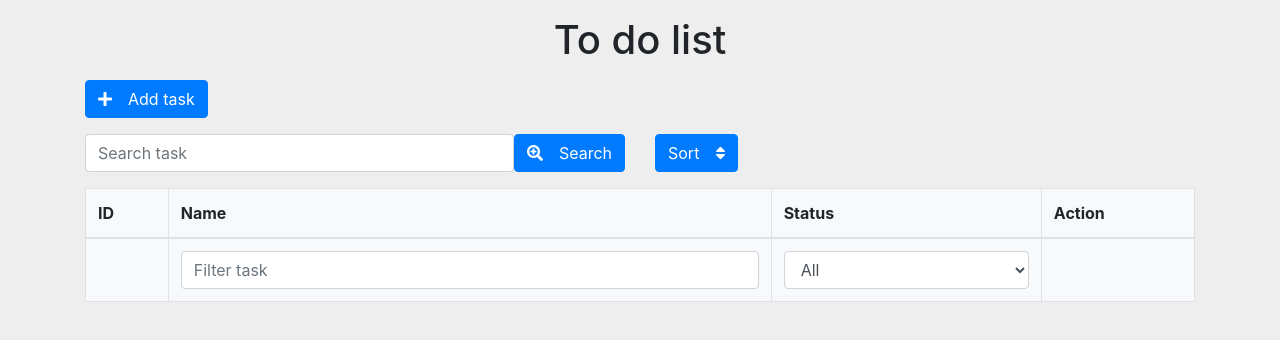
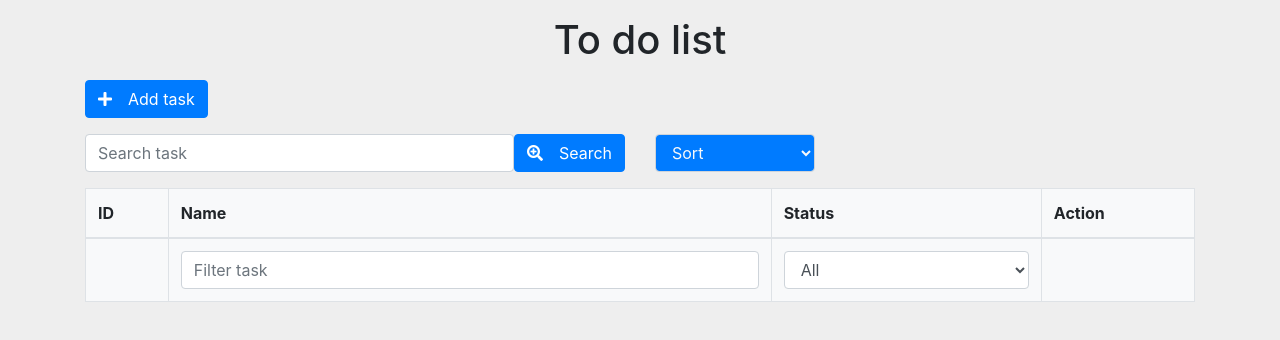
Before and after one commit to ntantai21810/StudyWeb, a React (Create React App) app in the folder Learn_React/todo-list/: page / in a window 1280 px wide. Shown: the top 340 px of the page. Built offline with nearby package versions, Linux system fonts and the light colour scheme.

Commit message:
Add sort feature

```diff
--- a/Learn_React/todo-list/package.json
+++ b/Learn_React/todo-list/package.json
@@ -6,6 +6,9 @@
     "@testing-library/jest-dom": "^5.11.4",
     "@testing-library/react": "^11.1.0",
     "@testing-library/user-event": "^12.1.10",
+    "bootstrap": "^4.6.0",
+    "jquery": "^3.6.0",
+    "popper.js": "^1.16.1",
     "react": "^17.0.2",
     "react-dom": "^17.0.2",
     "react-scripts": "4.0.3",
--- a/Learn_React/todo-list/public/index.html
+++ b/Learn_React/todo-list/public/index.html
@@ -11,12 +11,6 @@
     <title>My To Do List App</title>
     <link
       rel="stylesheet"
-      href="https://cdnjs.cloudflare.com/ajax/libs/twitter-bootstrap/4.6.0/css/bootstrap.min.css"
-      integrity="sha512-P5MgMn1jBN01asBgU0z60Qk4QxiXo86+wlFahKrsQf37c9cro517WzVSPPV1tDKzhku2iJ2FVgL67wG03SGnNA=="
-      crossorigin="anonymous"
-    />
-    <link
-      rel="stylesheet"
       href="https://cdnjs.cloudflare.com/ajax/libs/font-awesome/5.15.3/css/all.min.css"
       integrity="sha512-iBBXm8fW90+nuLcSKlbmrPcLa0OT92xO1BIsZ+ywDWZCvqsWgccV3gFoRBv0z+8dLJgyAHIhR35VZc2oM/gI1w=="
       crossorigin="anonymous"
@@ -25,10 +19,5 @@
   <body style="background-color: #eee">
     <noscript>You need to enable JavaScript to run this app.</noscript>
     <div id="root"></div>
-    <script
-      src="https://cdnjs.cloudflare.com/ajax/libs/jquery/3.6.0/jquery.min.js"
-      integrity="sha512-894YE6QWD5I59HgZOGReFYm4dnWc1Qt5NtvYSaNcOP+u1T9qYdvdihz0PPSiiqn/+/3e7Jo4EaG7TubfWGUrMQ=="
-      crossorigin="anonymous"
-    ></script>
   </body>
 </html>
--- a/Learn_React/todo-list/src/App.js
+++ b/Learn_React/todo-list/src/App.js
@@ -11,6 +11,8 @@ class App extends React.Component {
       isDisplayForm: false,
       editingTask: null,
       filterName: "",
+      sortBy: "",
+      sortAsc: true,
     };
     this.openForm = this.openForm.bind(this);
     this.closeForm = this.closeForm.bind(this);
@@ -20,6 +22,7 @@ class App extends React.Component {
     this.updateTask = this.updateTask.bind(this);
     this.openAddForm = this.openAddForm.bind(this);
     this.searchTask = this.searchTask.bind(this);
+    this.sortTask = this.sortTask.bind(this);
   }
 
   componentDidMount() {
@@ -59,7 +62,7 @@ class App extends React.Component {
   }
 
   submitForm(taskName, status) {
-    let { tasks } = this.state;
+    let tasks = [...this.state.tasks];
 
     //Update task
     if (this.state.editingTask) {
@@ -85,33 +88,34 @@ class App extends React.Component {
     this.setState({
       tasks: tasks,
     });
-    localStorage.setItem("tasks", JSON.stringify(this.state.tasks));
+    localStorage.setItem("tasks", JSON.stringify(tasks));
   }
 
   updateStatus(index) {
-    let { tasks } = this.state;
+    let tasks = [...this.state.tasks];
     tasks[index].status = !tasks[index].status;
     this.setState({
       tasks: tasks,
     });
-    localStorage.setItem("tasks", JSON.stringify(this.state.tasks));
+    localStorage.setItem("tasks", JSON.stringify(tasks));
   }
 
   deleteTask(index) {
-    let { tasks } = this.state;
+    let tasks = [...this.state.tasks];
     tasks.splice(index, 1);
     this.setState({
       tasks: tasks,
     });
-    localStorage.setItem("tasks", JSON.stringify(this.state.tasks));
+    localStorage.setItem("tasks", JSON.stringify(tasks));
   }
 
   updateTask(index) {
-    let { tasks } = this.state;
+    let tasks = [...this.state.tasks];
     this.setState({
       editingTask: tasks[index],
     });
     this.openForm();
+    localStorage.setItem("tasks", JSON.stringify(tasks));
   }
 
   searchTask(name) {
@@ -120,13 +124,28 @@ class App extends React.Component {
     });
   }
 
+  sortTask(sortBy, sortAsc) {
+    this.setState({
+      sortBy: sortBy,
+      sortAsc: sortAsc,
+    });
+  }
+
   render() {
-    let { tasks, isDisplayForm, filterName } = this.state;
+    let tasks = [...this.state.tasks];
+    let { isDisplayForm, filterName, sortBy, sortAsc } = this.state;
     if (filterName) {
       tasks = tasks.filter(
         (task) =>
           task.name.toLowerCase().indexOf(filterName.toLowerCase()) !== -1
       );
+    }
+    if (sortBy) {
+      if (sortBy === "name") sortAsc = !sortAsc;
+      tasks.sort((task1, task2) => {
+        let check = task1[sortBy] > task2[sortBy];
+        return check === sortAsc ? -1 : 1;
+      });
     }
     return (
       <div className="container mt-3">
@@ -147,7 +166,10 @@ class App extends React.Component {
             <button className="btn btn-primary" onClick={this.openAddForm}>
               <i className="fas fa-plus mr-3"></i>Add task
             </button>
-            <TaskControl searchTask={this.searchTask} />
+            <TaskControl
+              searchTask={this.searchTask}
+              sortTask={this.sortTask}
+            />
             <TaskList
               tasks={tasks}
               updateStatus={this.updateStatus}
--- /dev/null
+++ b/Learn_React/todo-list/src/components/Sort.js
@@ -0,0 +1,26 @@
+import React from "react";
+
+class Sort extends React.Component {
+  handleChange = (e) => {
+    let sortBy = e.target.value.split("-")[0];
+    let sortAsc = e.target.value.split("-")[1] === "Asc" ? true : false;
+    this.props.sortTask(sortBy, sortAsc);
+  };
+
+  render() {
+    return (
+      <select
+        className="form-control bg-primary text-light"
+        onChange={this.handleChange}
+      >
+        <option value="">Sort</option>
+        <option value="name-Asc">Name A-Z</option>
+        <option value="name-Desc">Name Z-A</option>
+        <option value="status-Asc">Status - Done</option>
+        <option value="status-Desc">Status - Working</option>
+      </select>
+    );
+  }
+}
+
+export default Sort;
--- a/Learn_React/todo-list/src/components/TaskControl.js
+++ b/Learn_React/todo-list/src/components/TaskControl.js
@@ -1,5 +1,6 @@
 import React from "react";
 import Search from "./Search";
+import Sort from "./Sort";
 
 class TaskControl extends React.Component {
   render() {
@@ -9,9 +10,7 @@ class TaskControl extends React.Component {
           <Search searchTask={this.props.searchTask} />
         </div>
         <div className="col-2">
-          <button className="btn btn-primary">
-            Sort<i className="fas fa-sort ml-3"></i>
-          </button>
+          <Sort sortTask={this.props.sortTask} />
         </div>
       </div>
     );
--- a/Learn_React/todo-list/src/index.js
+++ b/Learn_React/todo-list/src/index.js
@@ -2,6 +2,9 @@ import React from "react";
 import ReactDOM from "react-dom";
 import App from "./App";
 import reportWebVitals from "./reportWebVitals";
+import "bootstrap";
+import "bootstrap/dist/css/bootstrap.css";
+import "bootstrap/dist/js/bootstrap.js";
 
 ReactDOM.render(
   <React.StrictMode>
```
Also changed, not shown: 1 other file (tests, documents, lock files or other folders).
